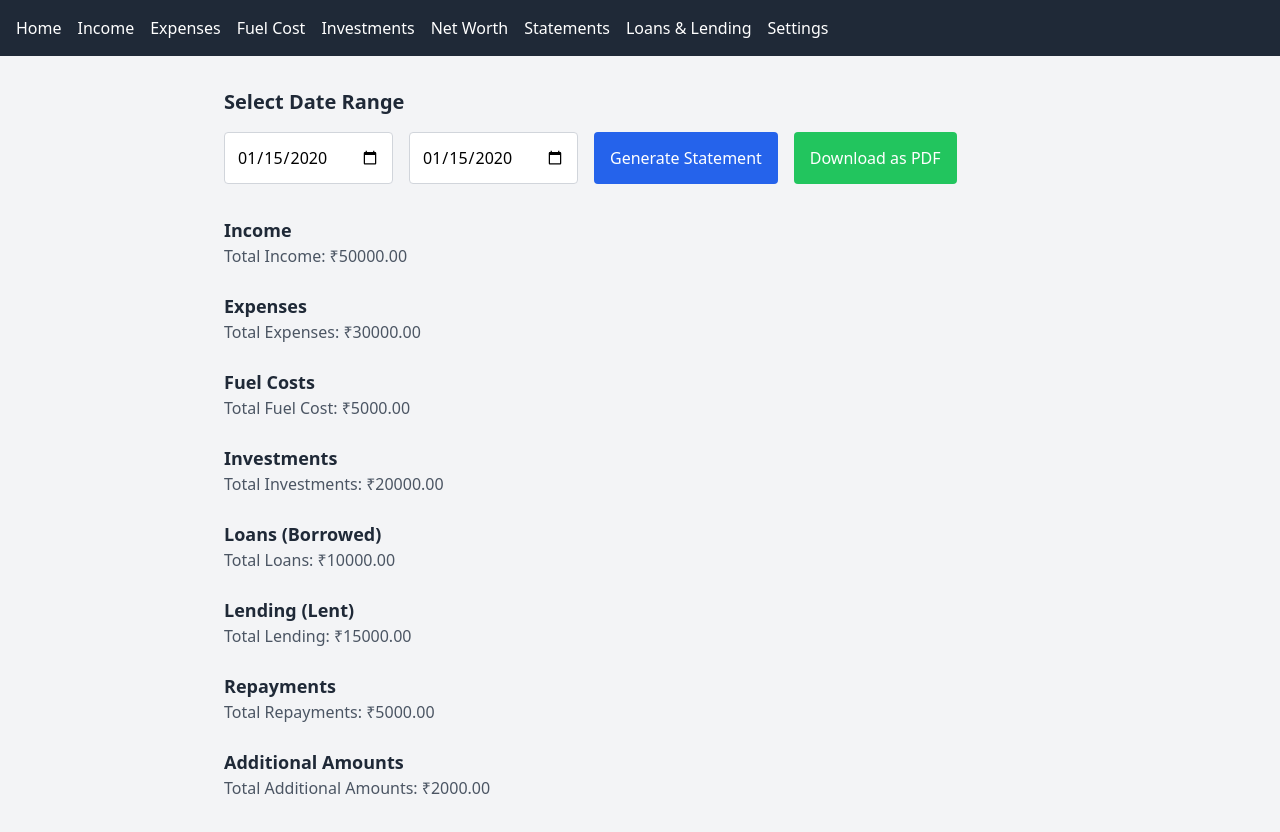
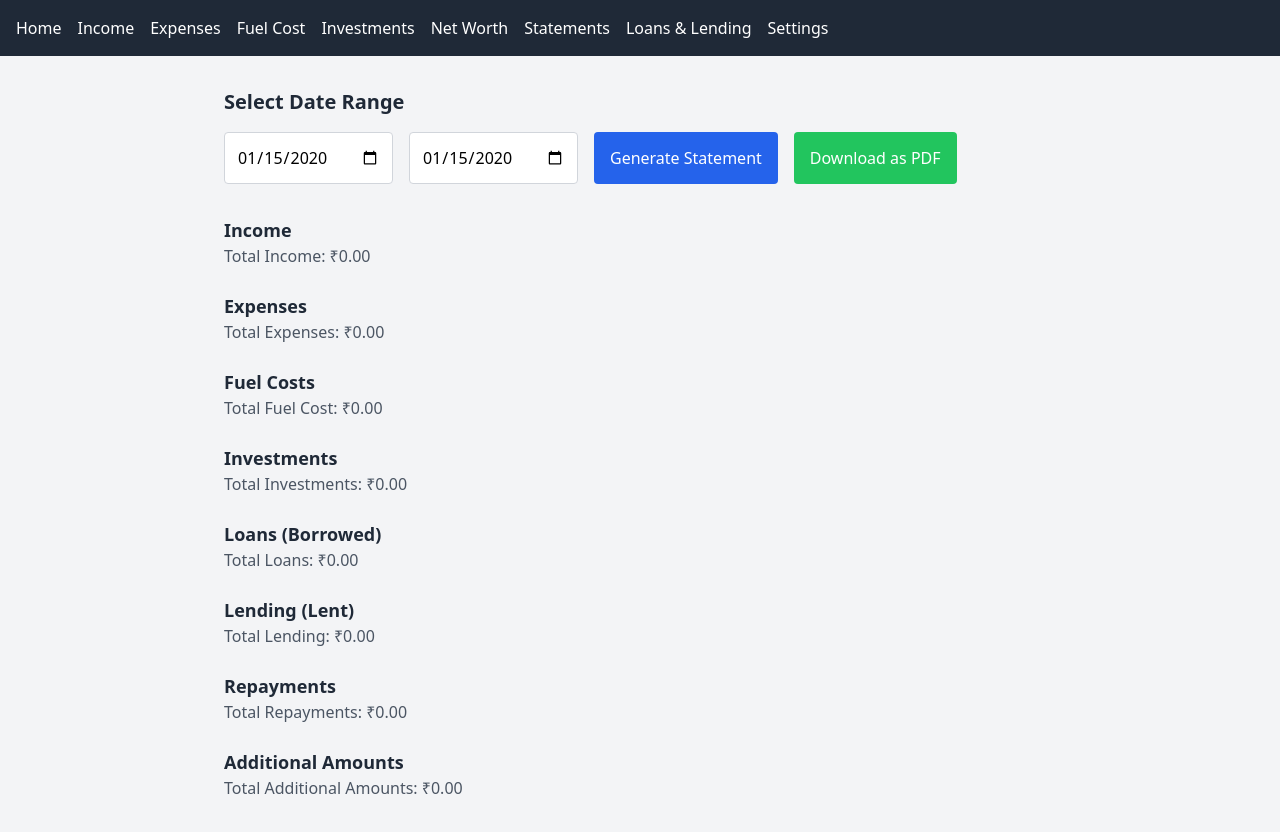
Before and after one commit to sagarkamaniya/financial-tracker, a plain HTML site: page statements.html in a window 1280 px wide. Both pictures are taken after typing "2020-01-15", "2020-01-15" into the empty fields and a click on the button "Generate Statement". Drawn offline with Linux system fonts and the light colour scheme.

Commit message:
Update statements.html with fixed navigation links, consistent design, and local storage for statement generation

```diff
--- a/statements.html
+++ b/statements.html
@@ -4,9 +4,7 @@
     <meta charset="UTF-8">
     <meta name="viewport" content="width=device-width, initial-scale=1.0">
     <title>Statements</title>
-    <!-- Link to compiled Tailwind CSS -->
     <link href="styles.css" rel="stylesheet">
-    <!-- Include html2pdf.js CDN -->
     <script src="https://cdnjs.cloudflare.com/ajax/libs/html2pdf.js/0.10.1/html2pdf.bundle.min.js"></script>
 </head>
 <body class="font-sans antialiased m-0 p-0 min-h-screen bg-gray-100">
@@ -78,29 +76,86 @@
 
     <script>
         function generateStatement() {
-            // Mock data simulating totals from other pages
+            // Initialize local storage if empty
+            if (!localStorage.getItem('financialData')) {
+                localStorage.setItem('financialData', JSON.stringify({
+                    income: [],
+                    expenses: [],
+                    fuelCosts: [],
+                    investments: [],
+                    loans: [],
+                    lending: [],
+                    repayments: [],
+                    additionalAmounts: []
+                }));
+            }
+
+            // Get date range
+            const startDate = document.getElementById('start-date').value;
+            const endDate = document.getElementById('end-date').value;
+
+            // Load data from local storage
+            const data = JSON.parse(localStorage.getItem('financialData'));
+
+            // Mock data fallback if no entries
             const mockData = {
-                income: 50000.00, // From income.html
-                expenses: 30000.00, // From expenses.html
-                fuelCosts: 5000.00, // From fuel-cost.html
-                investments: 20000.00, // From investments.html
-                loans: 10000.00, // From loans-lending.html
-                lending: 15000.00, // From loans-lending.html
-                repayments: 5000.00, // From loans-lending.html
-                additionalAmounts: 2000.00 // From loans-lending.html
+                income: [{ amount: 50000.00, date: new Date().toISOString().split('T')[0] }],
+                expenses: [{ amount: 30000.00, date: new Date().toISOString().split('T')[0] }],
+                fuelCosts: [{ amount: 5000.00, date: new Date().toISOString().split('T')[0] }],
+                investments: [{ amount: 20000.00, date: new Date().toISOString().split('T')[0] }],
+                loans: [{ amount: 10000.00, date: new Date().toISOString().split('T')[0] }],
+                lending: [{ amount: 15000.00, date: new Date().toISOString().split('T')[0] }],
+                repayments: [{ amount: 5000.00, date: new Date().toISOString().split('T')[0] }],
+                additionalAmounts: [{ amount: 2000.00, date: new Date().toISOString().split('T')[0] }]
             };
 
-            // Update DOM with formatted totals
-            document.getElementById('income-total').textContent = `Total Income: ₹${mockData.income.toFixed(2)}`;
-            document.getElementById('expenses-total').textContent = `Total Expenses: ₹${mockData.expenses.toFixed(2)}`;
-            document.getElementById('fuel-costs-total').textContent = `Total Fuel Cost: ₹${mockData.fuelCosts.toFixed(2)}`;
-            document.getElementById('investments-total').textContent = `Total Investments: ₹${mockData.investments.toFixed(2)}`;
-            document.getElementById('loans-total').textContent = `Total Loans: ₹${mockData.loans.toFixed(2)}`;
-            document.getElementById('lending-total').textContent = `Total Lending: ₹${mockData.lending.toFixed(2)}`;
-            document.getElementById('repayments-total').textContent = `Total Repayments: ₹${mockData.repayments.toFixed(2)}`;
-            document.getElementById('additional-amounts-total').textContent = `Total Additional Amounts: ₹${mockData.additionalAmounts.toFixed(2)}`;
+            // Use mock data if local storage is empty
+            const sourceData = {
+                income: data.income.length ? data.income : mockData.income,
+                expenses: data.expenses.length ? data.expenses : mockData.expenses,
+                fuelCosts: data.fuelCosts.length ? data.fuelCosts : mockData.fuelCosts,
+                investments: data.investments.length ? data.investments : mockData.investments,
+                loans: data.loans.length ? data.loans : mockData.loans,
+                lending: data.lending.length ? data.lending : mockData.lending,
+                repayments: data.repayments.length ? data.repayments : mockData.repayments,
+                additionalAmounts: data.additionalAmounts.length ? data.additionalAmounts : mockData.additionalAmounts
+            };
 
-            alert("Statement generated with mock data from Income, Expenses, Fuel Cost, Investments, and Loans & Lending pages.");
+            // Filter by date range
+            const filterByDate = (entries, start, end) => {
+                if (!start || !end) return entries;
+                return entries.filter(entry => {
+                    const entryDate = new Date(entry.date);
+                    return entryDate >= new Date(start) && entryDate <= new Date(end);
+                });
+            };
+
+            // Sum amounts
+            const sum = (entries) => entries.reduce((total, entry) => total + (entry.amount || 0), 0);
+
+            // Calculate totals
+            const totals = {
+                income: sum(filterByDate(sourceData.income, startDate, endDate)),
+                expenses: sum(filterByDate(sourceData.expenses, startDate, endDate)),
+                fuelCosts: sum(filterByDate(sourceData.fuelCosts, startDate, endDate)),
+                investments: sum(filterByDate(sourceData.investments, startDate, endDate)),
+                loans: sum(filterByDate(sourceData.loans, startDate, endDate)),
+                lending: sum(filterByDate(sourceData.lending, startDate, endDate)),
+                repayments: sum(filterByDate(sourceData.repayments, startDate, endDate)),
+                additionalAmounts: sum(filterByDate(sourceData.additionalAmounts, startDate, endDate))
+            };
+
+            // Update DOM
+            document.getElementById('income-total').textContent = `Total Income: ₹${totals.income.toFixed(2)}`;
+            document.getElementById('expenses-total').textContent = `Total Expenses: ₹${totals.expenses.toFixed(2)}`;
+            document.getElementById('fuel-costs-total').textContent = `Total Fuel Cost: ₹${totals.fuelCosts.toFixed(2)}`;
+            document.getElementById('investments-total').textContent = `Total Investments: ₹${totals.investments.toFixed(2)}`;
+            document.getElementById('loans-total').textContent = `Total Loans: ₹${totals.loans.toFixed(2)}`;
+            document.getElementById('lending-total').textContent = `Total Lending: ₹${totals.lending.toFixed(2)}`;
+            document.getElementById('repayments-total').textContent = `Total Repayments: ₹${totals.repayments.toFixed(2)}`;
+            document.getElementById('additional-amounts-total').textContent = `Total Additional Amounts: ₹${totals.additionalAmounts.toFixed(2)}`;
+
+            alert("Statement generated. Using " + (data.income.length ? "local storage data" : "mock data") + ".");
         }
 
         function downloadPDF() {
@@ -112,8 +167,6 @@
                 html2canvas: { scale: window.devicePixelRatio || 1 },
                 jsPDF: { unit: 'in', format: 'letter', orientation: 'portrait' }
             };
-
-            // Generate and download PDF
             html2pdf().set(opt).from(element).save();
         }
     </script>
```
